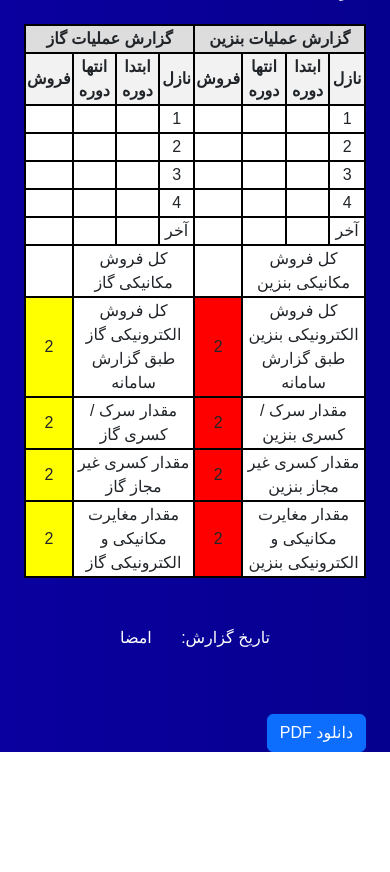
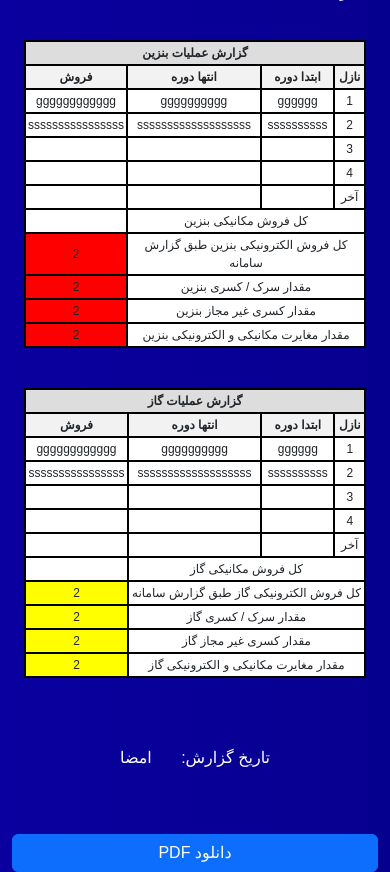
Before and after one commit to madkid2005/DJANGO-fuelstation-WEB-APP-main, a Django app: page /station/1/ in a window 390 px wide. Shown: the part 273-1145 px from the top of the page. Before the commit the page ends 1025 px from the top, so only its background shows below. Run offline with Django 5.2, Linux system fonts and the light colour scheme; data comes from the database, SQL or seed files in the repository; both versions use the stored data as it was after the commit; some libraries are stand-ins or nearby versions; some web fonts are replaced.

Commit message:
responsive PDF

```diff
--- a/inspections/templates/create_station.html
+++ b/inspections/templates/create_station.html
@@ -99,6 +99,11 @@
         <div class="form-group showFuel showAll">
             <input type="number" class="showFuel" step="0.01" placeholder="مقدار ابتدای دوره بنزین" id="gasoline_beginning" name="gasoline_beginning" required>
             <label for="gasoline_beginning">مقدار ابتدای دوره بنزین</label>
+        </div>
+
+        <div class="form-group showFuel showAll">
+            <input type="number" class="showFuel" step="0.01" placeholder=">کل فروش الکترونیکی بنزین" id="electronic_gasoline_sales" name="electronic_gasoline_sales" required>
+            <label for="electronic_gasoline_sales">کل فروش الکترونیکی بنزین</label>
         </div>
         <div class="form-group showGaz ">
             <input type="number" class="showGaz" step="0.01" placeholder="مقدار ابتدای دوره گاز" id="gas_beginning" name="gas_beginning" required>
--- a/inspections/templates/station_detail.html
+++ b/inspections/templates/station_detail.html
@@ -1,13 +1,10 @@
 {% extends "base.html" %}
 {% block content %}
 <style>
-   table {
+  table {
         width: 100%;
         border-collapse: collapse;
         margin: 20px 0;
-    }
-    th {
-        border: 4px solid #000;
     }
     th, td {
         border: 2px solid #000;
@@ -23,9 +20,24 @@
         background-color: #ddd;
         font-weight: bold;
     }
+    /* Media Query for Mobile Devices */
+    @media (max-width: 767px) {
+        .container-fluid {
+            padding: 0 4px;
 
+        }
+        table {
+            font-size: 12px;
+        }
+        th, td {
+            padding: 2px;
+
+        }
+    }
 </style>
-<div class="container-fluid mt-4">
+<div class="container mt-4">
+    <div class="row">
+
     <div class="d-flex justify-content-between">
         <div>
 
@@ -45,11 +57,130 @@
     </div>
 
 
+    <div class="col-12 col-md-6">
 
     <table>
         <thead>
             <tr>
                 <th colspan="4">گزارش عملیات بنزین</th>
+                <!-- <th colspan="4">گزارش عملیات گاز</th> -->
+            </tr>
+        </thead>
+        <tbody>
+            <tr>
+                <th>نازل</th>
+                <th>ابتدا دوره</th>
+                <th>انتها دوره</th>
+                <th>فروش</th>
+<!--
+                <th>نازل</th>
+                <th>ابتدا دوره</th>
+                <th>انتها دوره</th>
+
+                <th>فروش</th> -->
+            </tr>
+            <tr>
+                <td>1</td>
+                <td>gggggg</td>
+                <td>gggggggggg</td>
+                <td>gggggggggggg</td>
+                <!-- <td>1</td>
+                <td>ggggggggggggg</td>
+                <td>ggggggggggggggg</td>
+                <td>ggggggggggg</td> -->
+            </tr>
+            <tr>
+                <td>2</td>
+                <td>ssssssssss</td>
+                <td>sssssssssssssssssss</td>
+                <td>ssssssssssssssss</td>
+                <!-- <td>2</td>
+                <td>sssssssssssssss</td>
+                <td>sssssssssssssss</td>
+                <td>ssssssssssssssssss</td> -->
+            </tr>
+            <tr>
+                <td>3</td>
+                <td></td>
+                <td></td>
+                <td></td>
+                <!-- <td>3</td>
+                <td></td>
+                <td></td>
+                <td></td> -->
+            </tr>
+            <tr>
+                <td>4</td>
+                <td></td>
+                <td></td>
+                <td></td>
+                <!-- <td>4</td>
+                <td></td>
+                <td></td>
+                <td></td> -->
+            </tr>
+            <tr>
+                <td>آخر</td>
+                <td></td>
+                <td></td>
+                <td></td>
+                <!-- <td>آخر</td>
+                <td></td>
+                <td></td>
+                <td></td> -->
+            </tr>
+            <tr>
+                <td colspan="3" >کل فروش مکانیکی بنزین</td>
+                <td ></td>
+                <!-- <td colspan="3">کل فروش مکانیکی گاز</td>
+                <td ></td> -->
+
+            </tr>
+            <tr>
+                <td colspan="3" >کل فروش الکترونیکی بنزین طبق گزارش سامانه</td>
+
+                <td style="background-color: red;" >2</td>
+                <!-- <td colspan="3">کل فروش الکترونیکی گاز طبق گزارش سامانه</td>
+                <td style="background-color: yellow;">2</td> -->
+
+            </tr>
+            <tr>
+                <td colspan="3">مقدار سرک / کسری بنزین</td>
+
+                <td style="background-color: red;" >2</td>
+                <!-- <td colspan="3">مقدار سرک / کسری گاز</td>
+
+                <td style="background-color: yellow;">2</td> -->
+
+            </tr>
+            <tr>
+                <td colspan="3" >مقدار کسری غیر مجاز بنزین</td>
+
+                <td style="background-color: red;" >2</td>
+                <!-- <td colspan="3" >مقدار کسری غیر مجاز گاز</td>
+
+                <td style="background-color: yellow;">2</td> -->
+
+            </tr>
+            <tr>
+                <td colspan="3">مقدار مغایرت مکانیکی و الکترونیکی بنزین</td>
+
+                <td style="background-color: red;" >2</td>
+                <!-- <td colspan="3" >مقدار مغایرت مکانیکی و الکترونیکی گاز</td>
+                <td  style="background-color: yellow;">2</td> -->
+
+            </tr>
+        </tbody>
+    </table>
+</div>
+
+
+    <div class="col-12 col-md-6">
+
+    <table>
+        <thead>
+            <tr>
+                <!-- <th colspan="4">گزارش عملیات بنزین</th> -->
                 <th colspan="4">گزارش عملیات گاز</th>
             </tr>
         </thead>
@@ -59,106 +190,94 @@
                 <th>ابتدا دوره</th>
                 <th>انتها دوره</th>
                 <th>فروش</th>
-
+<!--
                 <th>نازل</th>
                 <th>ابتدا دوره</th>
                 <th>انتها دوره</th>
 
-                <th>فروش</th>
+                <th>فروش</th> -->
             </tr>
             <tr>
                 <td>1</td>
-                <td></td>
-                <td></td>
-                <td></td>
-                <td>1</td>
-                <td></td>
-                <td></td>
-                <td></td>
+                <td>gggggg</td>
+                <td>gggggggggg</td>
+                <td>gggggggggggg</td>
+                <!-- <td>1</td>
+                <td>ggggggggggggg</td>
+                <td>ggggggggggggggg</td>
+                <td>ggggggggggg</td> -->
             </tr>
             <tr>
                 <td>2</td>
-                <td></td>
-                <td></td>
-                <td></td>
-                <td>2</td>
-                <td></td>
-                <td></td>
-                <td></td>
+                <td>ssssssssss</td>
+                <td>sssssssssssssssssss</td>
+                <td>ssssssssssssssss</td>
+                <!-- <td>2</td>
+                <td>sssssssssssssss</td>
+                <td>sssssssssssssss</td>
+                <td>ssssssssssssssssss</td> -->
             </tr>
             <tr>
                 <td>3</td>
                 <td></td>
                 <td></td>
                 <td></td>
-                <td>3</td>
+                <!-- <td>3</td>
                 <td></td>
                 <td></td>
-                <td></td>
+                <td></td> -->
             </tr>
             <tr>
                 <td>4</td>
                 <td></td>
                 <td></td>
                 <td></td>
-                <td>4</td>
+                <!-- <td>4</td>
                 <td></td>
                 <td></td>
-                <td></td>
+                <td></td> -->
             </tr>
             <tr>
                 <td>آخر</td>
                 <td></td>
                 <td></td>
                 <td></td>
-                <td>آخر</td>
-                <td></td>
-                <td></td>
-                <td></td>
+
             </tr>
             <tr>
-                <td colspan="3" >کل فروش مکانیکی بنزین</td>
-                <td ></td>
-                <td colspan="3">کل فروش مکانیکی گاز</td>
+
+                 <td colspan="3">کل فروش مکانیکی گاز</td>
                 <td ></td>
 
             </tr>
             <tr>
-                <td colspan="3" >کل فروش الکترونیکی بنزین طبق گزارش سامانه</td>
 
-                <td style="background-color: red;" >2</td>
                 <td colspan="3">کل فروش الکترونیکی گاز طبق گزارش سامانه</td>
                 <td style="background-color: yellow;">2</td>
 
             </tr>
             <tr>
-                <td colspan="3">مقدار سرک / کسری بنزین</td>
-
-                <td style="background-color: red;" >2</td>
                 <td colspan="3">مقدار سرک / کسری گاز</td>
 
                 <td style="background-color: yellow;">2</td>
 
             </tr>
             <tr>
-                <td colspan="3" >مقدار کسری غیر مجاز بنزین</td>
 
-                <td style="background-color: red;" >2</td>
                 <td colspan="3" >مقدار کسری غیر مجاز گاز</td>
 
                 <td style="background-color: yellow;">2</td>
 
             </tr>
             <tr>
-                <td colspan="3">مقدار مغایرت مکانیکی و الکترونیکی بنزین</td>
 
-                <td style="background-color: red;" >2</td>
                 <td colspan="3" >مقدار مغایرت مکانیکی و الکترونیکی گاز</td>
                 <td  style="background-color: yellow;">2</td>
 
             </tr>
         </tbody>
     </table>
+</div>
 
     <div class="d-flex justify-content-between mt-5 mb-5">
         <div class="ms-5">
@@ -174,4 +293,6 @@
 
     <a href="{% url 'render_pdf' station.id %}" class="btn btn-primary">دانلود PDF</a>
 </div>
+</div>
+
 {% endblock %}
```
Also changed, not shown: db.sqlite3.
